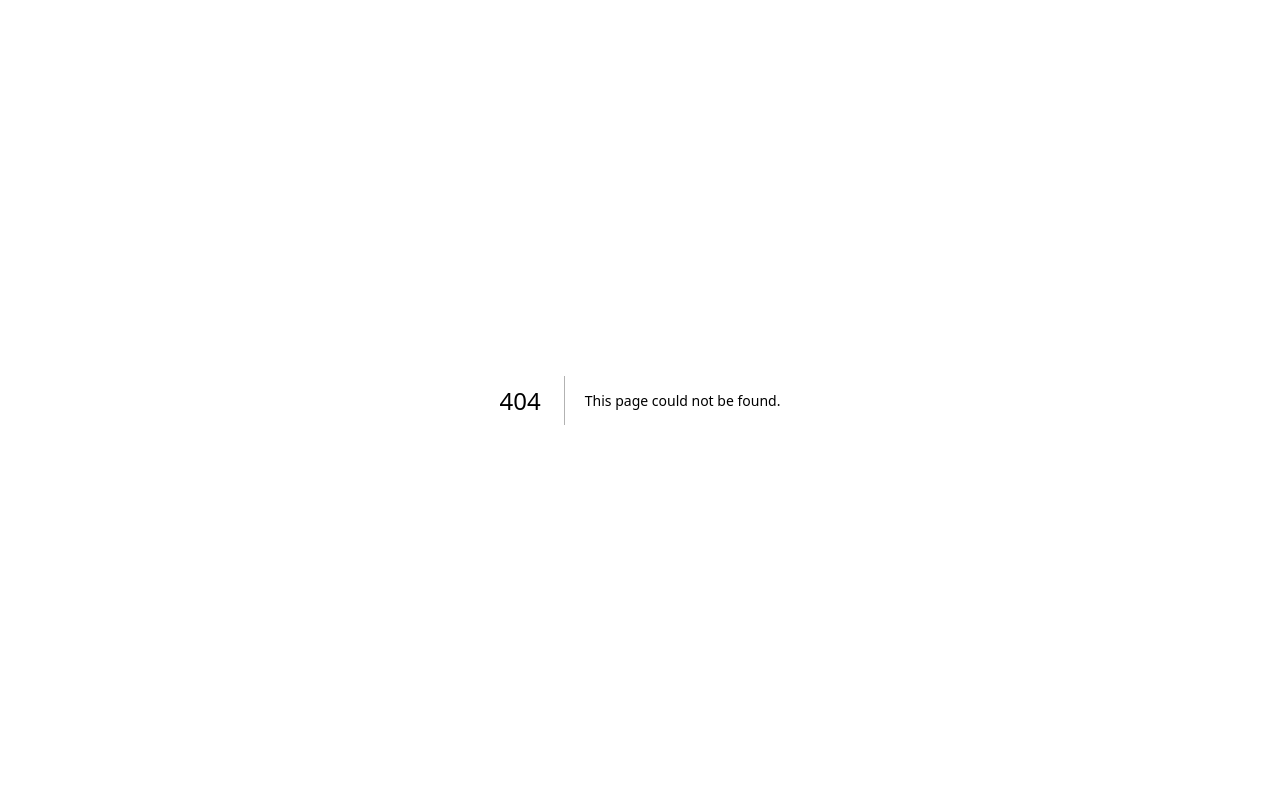
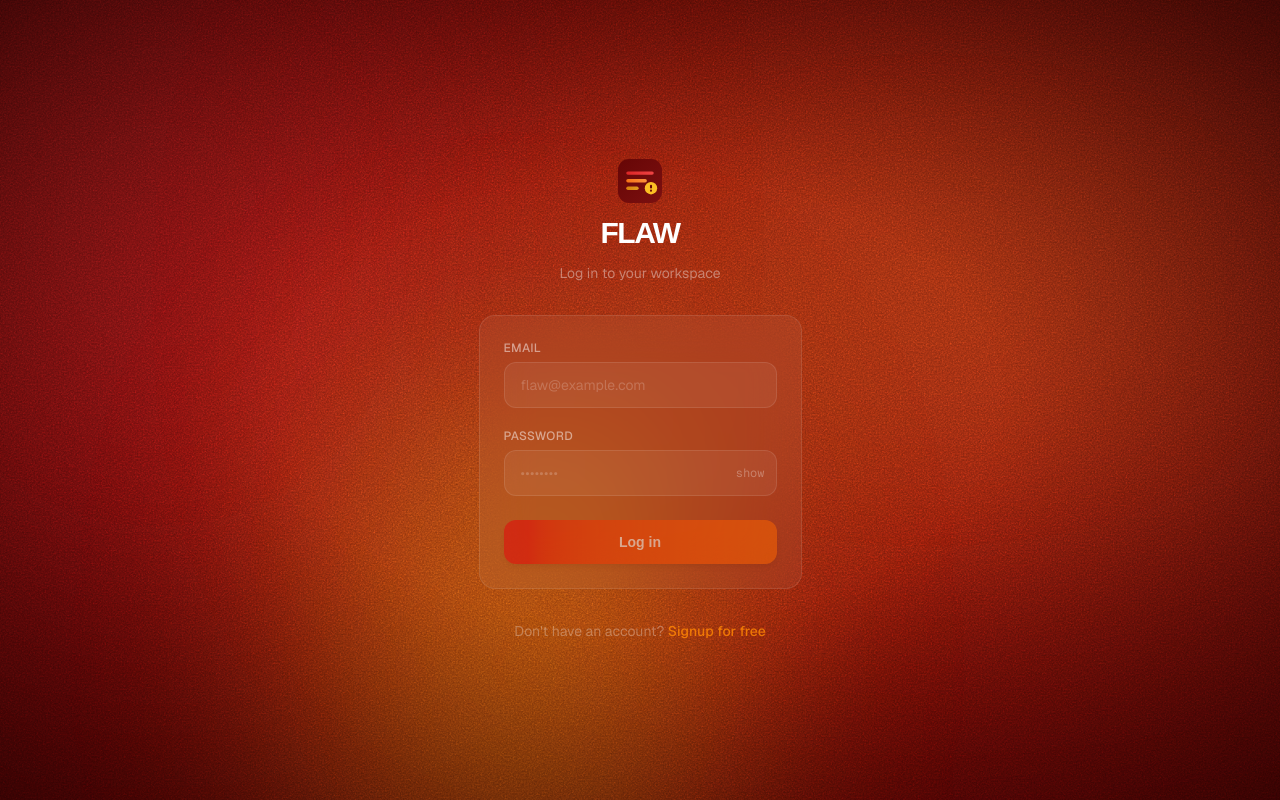
Before and after one commit to limuelcamangon15/Flaw-Frontend, a Next.js app: page /login in a window 1280 px wide. Before the commit this address had no page. Built offline with nearby package versions, Linux system fonts and the light colour scheme; a web font is replaced by a local one.

Commit message:
update: added login page and ui components

```diff
--- /dev/null
+++ b/app/components/ui/input/EmailInput.tsx
@@ -0,0 +1,24 @@
+interface EmailInputProps {
+  onChange: (value: string) => void;
+}
+
+export default function EmailInput({ onChange }: EmailInputProps) {
+  return (
+    <div className="flex flex-col gap-1.5">
+      <label
+        htmlFor="email"
+        className="font-sans text-xs font-medium text-white/50 tracking-wide"
+      >
+        EMAIL
+      </label>
+      <input
+        onChange={(e) => onChange(e.currentTarget.value)}
+        type="email"
+        id="email"
+        name="email"
+        placeholder="flaw@example.com"
+        className="w-full rounded-xl bg-white/6 border border-white/10 px-4 py-3 text-sm text-white placeholder-white/20 outline-none transition-all duration-200 font-sans focus:border-red-600/60 focus:ring-2 focus:ring-red-600/10"
+      />
+    </div>
+  );
+}
--- /dev/null
+++ b/app/components/ui/input/Input.tsx
@@ -0,0 +1,39 @@
+interface InputProps {
+  onChange: (value: string) => void;
+  label: string;
+  htmlFor: string;
+  type: string;
+  id: string;
+  name: string;
+  placeholder: string;
+}
+
+export default function Input({
+  onChange,
+  label,
+  htmlFor,
+  type,
+  id,
+  name,
+  placeholder,
+}: InputProps) {
+  return (
+    <div className="flex flex-col gap-1.5">
+      <label
+        htmlFor={htmlFor}
+        className="font-sans text-xs font-medium text-white/50 tracking-wide uppercase"
+      >
+        {label}
+      </label>
+
+      <input
+        onChange={(e) => onChange(e.currentTarget.value)}
+        type={type}
+        id={id}
+        name={name}
+        placeholder={placeholder}
+        className="w-full rounded-xl bg-white/6 border border-white/10 px-4 py-3 text-sm text-white placeholder-white/20 outline-none transition-all duration-200 font-sans focus:border-red-600/60 focus:ring-2 focus:ring-red-600/10"
+      />
+    </div>
+  );
+}
--- /dev/null
+++ b/app/components/ui/input/PasswordInput.tsx
@@ -0,0 +1,47 @@
+interface PasswordInputProps {
+  onChange: (value: string) => void;
+  showPassword: boolean;
+  setShowPassword: (value: boolean) => void;
+}
+
+export default function PasswordInput({
+  onChange,
+  showPassword,
+  setShowPassword,
+}: PasswordInputProps) {
+  return (
+    <div className="flex flex-col gap-1.5">
+      <div className="flex items-center justify-between">
+        <label
+          htmlFor="password"
+          className="font-sans text-xs font-medium text-white/50 tracking-wide"
+        >
+          PASSWORD
+        </label>
+        {/*  <Link
+                  href="/forgot-password"
+                  className="font-sans text-xs text-red-400/70 hover:text-red-400 transition-colors"
+                >
+                  Forgot password?
+                </Link>*/}
+      </div>
+      <div className="relative">
+        <input
+          onChange={(e) => onChange(e.currentTarget.value)}
+          type={showPassword ? "text" : "password"}
+          id="password"
+          name="password"
+          placeholder="••••••••"
+          className="w-full rounded-xl bg-white/6 border border-white/10 px-4 py-3 pr-16 text-sm text-white placeholder-white/20 outline-none transition-all duration-200 font-sans tracking-wide focus:border-red-600/60 focus:ring-2 focus:ring-red-600/10"
+        />
+        <button
+          type="button"
+          onClick={() => setShowPassword(!showPassword)}
+          className="absolute right-3 top-1/2 -translate-y-1/2 text-white/30 hover:text-white/60 transition-colors text-xs font-mono"
+        >
+          {showPassword ? "hide" : "show"}
+        </button>
+      </div>
+    </div>
+  );
+}
--- /dev/null
+++ b/app/components/ui/layout/PageLayout.tsx
@@ -0,0 +1,7 @@
+interface PageLayoutProps {
+  children: React.ReactNode;
+}
+
+export default function PageLayout({ children }: PageLayoutProps) {
+  return <div className="flex min-h-dvh w-full">{children}</div>;
+}
--- a/app/layout.tsx
+++ b/app/layout.tsx
@@ -1,6 +1,7 @@
 import type { Metadata } from "next";
 import { Geist, Geist_Mono, Unbounded } from "next/font/google";
 import "./globals.css";
+import GrainGradientBg from "./components/ui/bg/GrainGradientBg";
 
 const unbounded = Unbounded({
   variable: "--font-unbounded",
@@ -19,9 +20,9 @@ const geistMono = Geist_Mono({
 });
 
 export const metadata: Metadata = {
-  title: "Flaw | Bug Tracking for Development Teams",
+  title: "Flaw | AI-Powered Bug Tracking for Modern Development Teams",
   description:
-    "Flaw is a modern bug tracking tool for development teams. Report bugs, track issues, prioritize fixes, and ship better software.",
+    "Analyze issues faster, simplify bug reporting, and generate automated release notes with AI. Flaw helps development teams track, prioritize, and resolve bugs efficiently.",
 };
 
 export default function RootLayout({
@@ -34,7 +35,49 @@ export default function RootLayout({
       lang="en"
       className={`${geistSans.variable} ${geistMono.variable} ${unbounded.variable} h-full antialiased`}
     >
-      <body className="min-h-full flex flex-col">{children}</body>
+      <body className="min-h-full flex flex-col">
+        <GrainGradientBg
+          baseColor="#660606"
+          grainOpacity={1}
+          blobs={[
+            {
+              color: "#dc2626",
+              colorTo: "#ef4444",
+              width: 500,
+              height: 700,
+              top: "-120px",
+              left: "-100px",
+              blur: 150,
+              opacity: 0.4,
+              duration: 5,
+            },
+            {
+              color: "#f97316",
+              colorTo: "#fb923c",
+              width: 900,
+              height: 400,
+              top: "10%",
+              right: "-150px",
+              blur: 140,
+              opacity: 0.4,
+              duration: 4,
+            },
+            {
+              color: "#f59e0b",
+              colorTo: "#fbbf24",
+              width: 350,
+              height: 600,
+              bottom: "-200px",
+              left: "25%",
+              blur: 120,
+              opacity: 0.4,
+              duration: 4,
+            },
+          ]}
+        >
+          {children}
+        </GrainGradientBg>
+      </body>
     </html>
   );
 }
--- /dev/null
+++ b/app/login/page.tsx
@@ -0,0 +1,79 @@
+"use client";
+
+import Link from "next/link";
+import Image from "next/image";
+import { useState } from "react";
+import PageLayout from "../components/ui/layout/PageLayout";
+import EmailInput from "../components/ui/input/EmailInput";
+import PasswordInput from "../components/ui/input/PasswordInput";
+
+export default function Login() {
+  const [email, setEmail] = useState("");
+  const [password, setPassword] = useState("");
+  const [showPassword, setShowPassword] = useState(false);
+
+  function handleSubmit() {
+    alert(email + "  " + password);
+  }
+
+  return (
+    <PageLayout>
+      <div className="m-auto flex items-center justify-center min-h-screen px-6 py-24">
+        <div className="w-full max-w-sm flex flex-col gap-8">
+          {/* Logo */}
+          <div className="flex flex-col items-center gap-3">
+            <Image src="/flaw-logo.svg" alt="Flaw" width={44} height={44} />
+            <h1 className="font-heading font-black text-white text-3xl tracking-tighter">
+              FLAW
+            </h1>
+            <p className="font-sans text-white/40 text-sm">
+              Log in to your workspace
+            </p>
+          </div>
+
+          {/* Card */}
+          <div className="flex flex-col gap-5 rounded-2xl p-6 bg-white/5 border border-white/10 backdrop-blur-xl">
+            {/* Email */}
+            <EmailInput onChange={setEmail} />
+
+            {/* Password */}
+            <PasswordInput
+              onChange={setPassword}
+              showPassword={showPassword}
+              setShowPassword={setShowPassword}
+            />
+
+            {/* Submit */}
+            {password.trim() !== "" && email.trim() !== "" ? (
+              <button
+                onClick={handleSubmit}
+                type="submit"
+                className="cursor-pointer mt-1 w-full rounded-xl bg-linear-to-r from-red-600 to-orange-500 py-3 text-sm font-semibold text-white shadow-md transition-all duration-200 hover:scale-103 active:scale-80"
+              >
+                Log in
+              </button>
+            ) : (
+              <button
+                type="submit"
+                className="mt-1 w-full rounded-xl bg-linear-to-r from-red-600 to-orange-500 py-3 text-sm font-semibold text-white shadow-md opacity-50"
+              >
+                Log in
+              </button>
+            )}
+          </div>
+
+          {/* Sign up */}
+          <p className="text-center font-sans text-sm text-white/30">
+            Don&apos;t have an account?{" "}
+            <Link
+              href="/signup"
+              className="text-orange-400/80 hover:text-orange-400 transition-colors font-medium"
+            >
+              Signup for free
+            </Link>
+          </p>
+        </div>
+      </div>
+    </PageLayout>
+  );
+}
--- a/app/page.tsx
+++ b/app/page.tsx
@@ -1,48 +1,7 @@
-import GrainGradientBg from "./components/ui/GrainGradientBg";
+"use client";
+
 import Landing from "./components/landing/Landing";
 
 export default function Home() {
-  return (
-    <GrainGradientBg
-      baseColor="#660606"
-      grainOpacity={1}
-      blobs={[
-        {
-          color: "#dc2626",
-          colorTo: "#ef4444",
-          width: 500,
-          height: 700,
-          top: "-120px",
-          left: "-100px",
-          blur: 150,
-          opacity: 0.7,
-          duration: 5,
-        },
-        {
-          color: "#f97316",
-          colorTo: "#fb923c",
-          width: 900,
-          height: 400,
-          top: "10%",
-          right: "-150px",
-          blur: 140,
-          opacity: 0.5,
-          duration: 4,
-        },
-        {
-          color: "#f59e0b",
-          colorTo: "#fbbf24",
-          width: 350,
-          height: 600,
-          bottom: "-200px",
-          left: "25%",
-          blur: 120,
-          opacity: 0.6,
-          duration: 4,
-        },
-      ]}
-    >
-      <Landing />
-    </GrainGradientBg>
-  );
+  return <Landing />;
 }
--- /dev/null
+++ b/app/signup/page.tsx
@@ -0,0 +1,9 @@
+import PageLayout from "../components/ui/layout/PageLayout";
+
+export default function signup() {
+  return (
+    <PageLayout>
+      <div></div>
+    </PageLayout>
+  );
+}
```
Also changed, not shown: app/components/ui/bg/GrainGradientBg.tsx (renamed from app/components/ui/GrainGradientBg.tsx).
